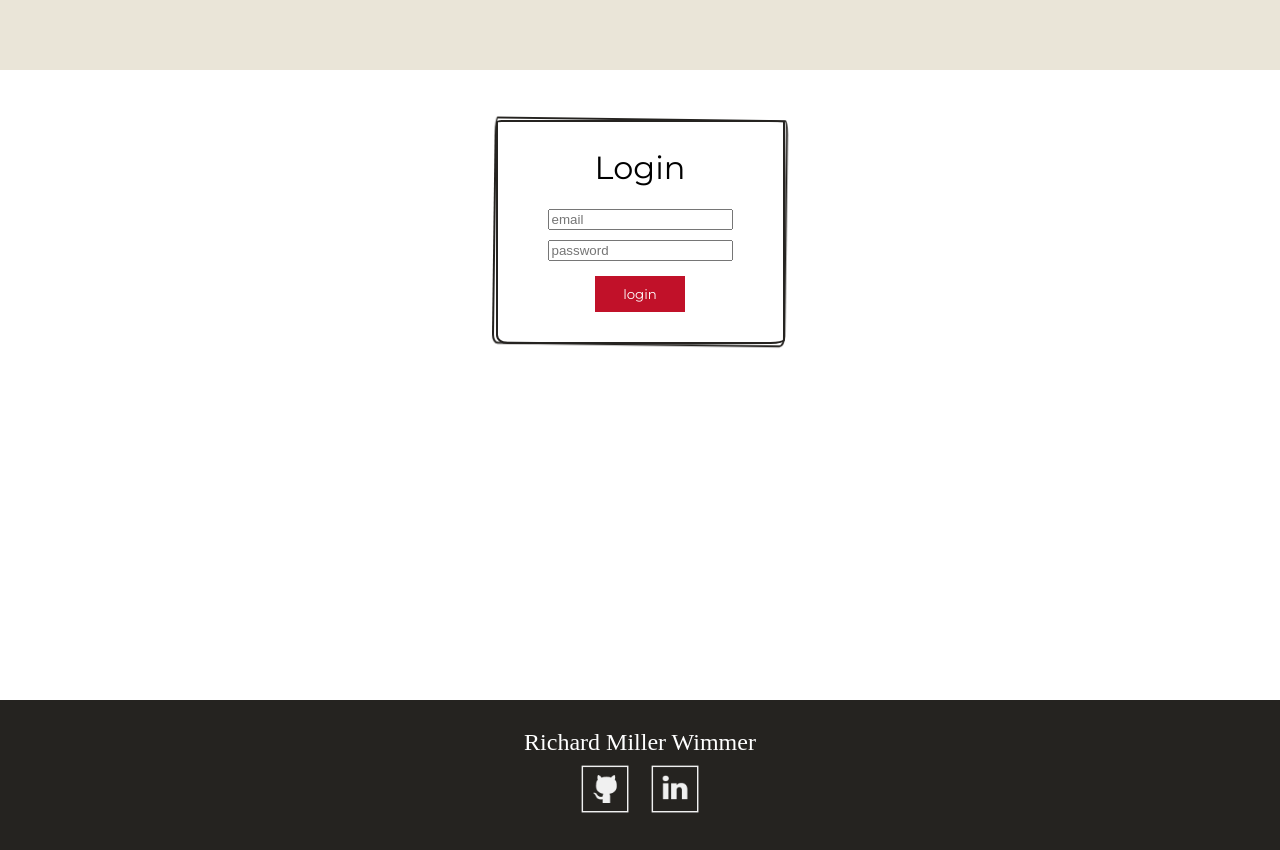
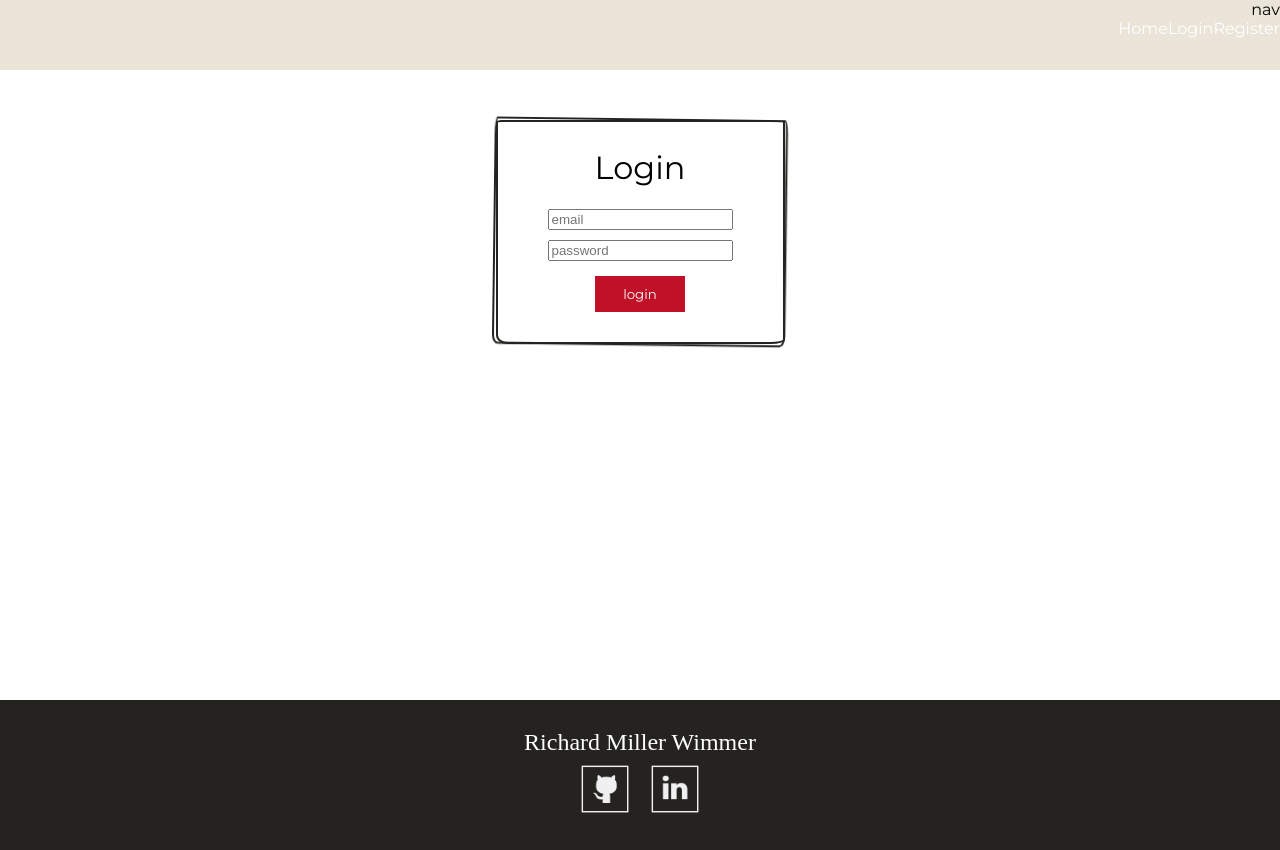
Before and after one commit to RichardMillerWimmer/heritage-boot-tracker, a React (Create React App) app: page /#/login in a window 1280 px wide. Built offline with nearby package versions, Linux system fonts and the light colour scheme; a web font is replaced by a local one; what redux-promise-middleware would draw is missing.

Commit message:
navigation

```diff
--- a/src/components/Header.tsx
+++ b/src/components/Header.tsx
@@ -1,25 +1,17 @@
 import React from 'react';
-// import { useDispatch } from 'react-redux';
-// import axios from 'axios';
 import { withRouter } from 'react-router';
+
 // import Dropdown from './Dropdown';
+import Navigation from './navigation/Navigation';
+import MobileNav from './navigation/MobileNav';
+
 
 const Header: React.FC = () => {
 
-    // const dispatch = useDispatch();
-
-    // const logout = (): void => {
-    //     axios.delete('/api/auth/logout')
-    //         .then(() => {
-    //             props.history.push('/');
-    //             dispatch({ type: 'LOGOUT_USER' });
-    //         })
-    //         .catch((error) => console.log(error))
-    // }
-
     return (
         <section className='header'>
-            {/* <Dropdown /> */}
+            <MobileNav />
+            <Navigation />
         </section>
     )
 }
--- a/src/components/navigation/MobileNav.tsx
+++ b/src/components/navigation/MobileNav.tsx
@@ -18,6 +18,7 @@ const MobileNav: React.FC = () => {
 
     return (
         <div className='mobilenav'>
+            <p>mobile nav</p>
             <NavLinks />
         </div>
     )
--- a/src/components/navigation/NavLinks.tsx
+++ b/src/components/navigation/NavLinks.tsx
@@ -25,7 +25,7 @@ const NavLinks: React.FC<RouteComponentProps> = (props: RouteComponentProps) =>
 
     return (
         <div className='navlinks'>
-            <nav>{!user ?
+            <nav>{!user.username ?
                 <ul>
                     <Link to='/'>Home</Link>
                     <Link to='/login'>Login</Link>
--- a/src/components/navigation/Navigation.tsx
+++ b/src/components/navigation/Navigation.tsx
@@ -17,6 +17,7 @@ const Navigation: React.FC = () => {
 
     return (
         <div className='navigation'>
+            <p>nav</p>
             <NavLinks />
         </div>
     )
--- /dev/null
+++ b/src/sass/components/_navigation.sass
@@ -0,0 +1,13 @@
+.navigation
+    text-align: right
+
+.mobilenav
+    text-align: right
+
+
+@media ( min-width: $bp-mobile )
+    .mobilenav
+        display: none
+@media ( max-width: $bp-mobile - 1 )
+    .navigation
+        display: none
--- a/src/sass/main.css
+++ b/src/sass/main.css
@@ -317,4 +317,23 @@ a {
   margin: 10px 0 0 0;
 }
 
+.navigation {
+  text-align: right;
+}
+
+.mobilenav {
+  text-align: right;
+}
+
+@media (min-width: 455px) {
+  .mobilenav {
+    display: none;
+  }
+}
+@media (max-width: 454px) {
+  .navigation {
+    display: none;
+  }
+}
+
 /*# sourceMappingURL=main.css.map */
--- a/src/sass/main.sass
+++ b/src/sass/main.sass
@@ -17,3 +17,4 @@
 @import 'components/_addboot'
 @import 'components/_bootbox'
 @import 'components/_bootview'
+@import 'components/navigation'
```
Also changed, not shown: 1 other file (tests, documents, lock files or other folders).
